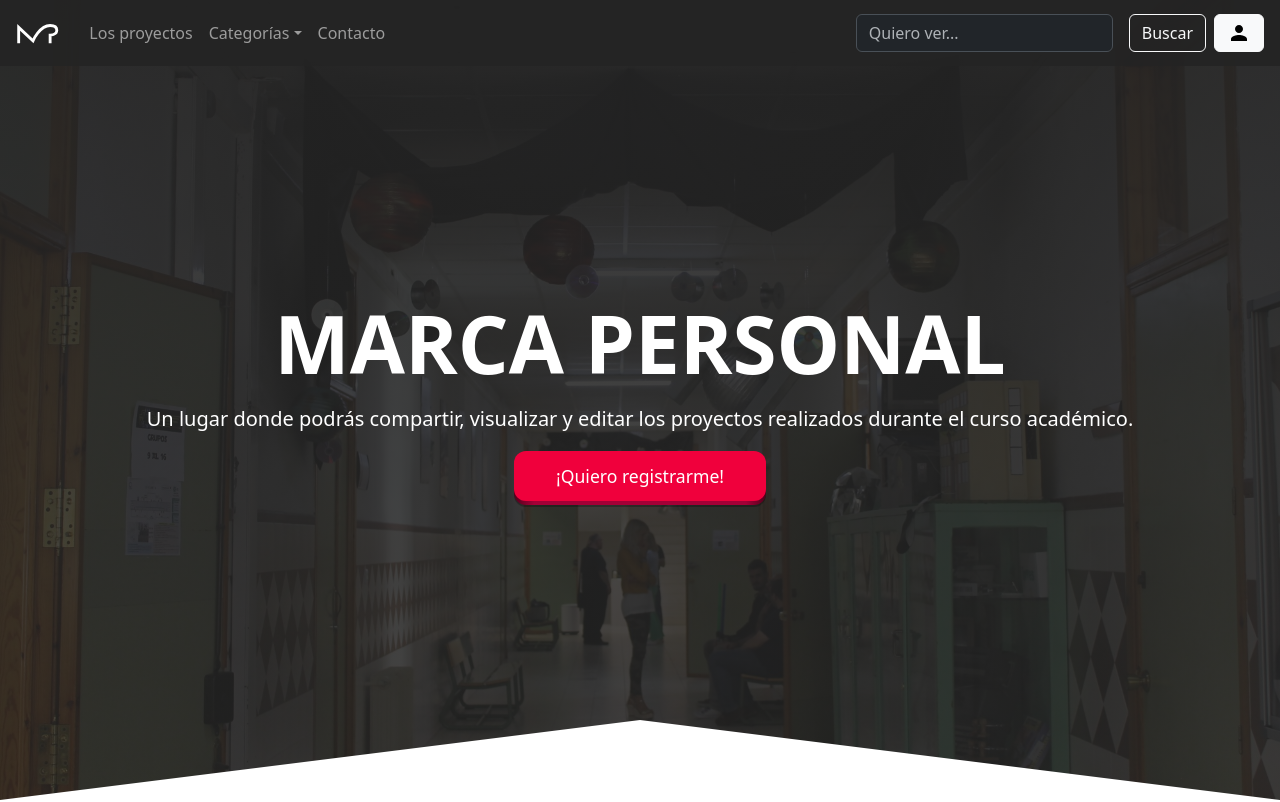
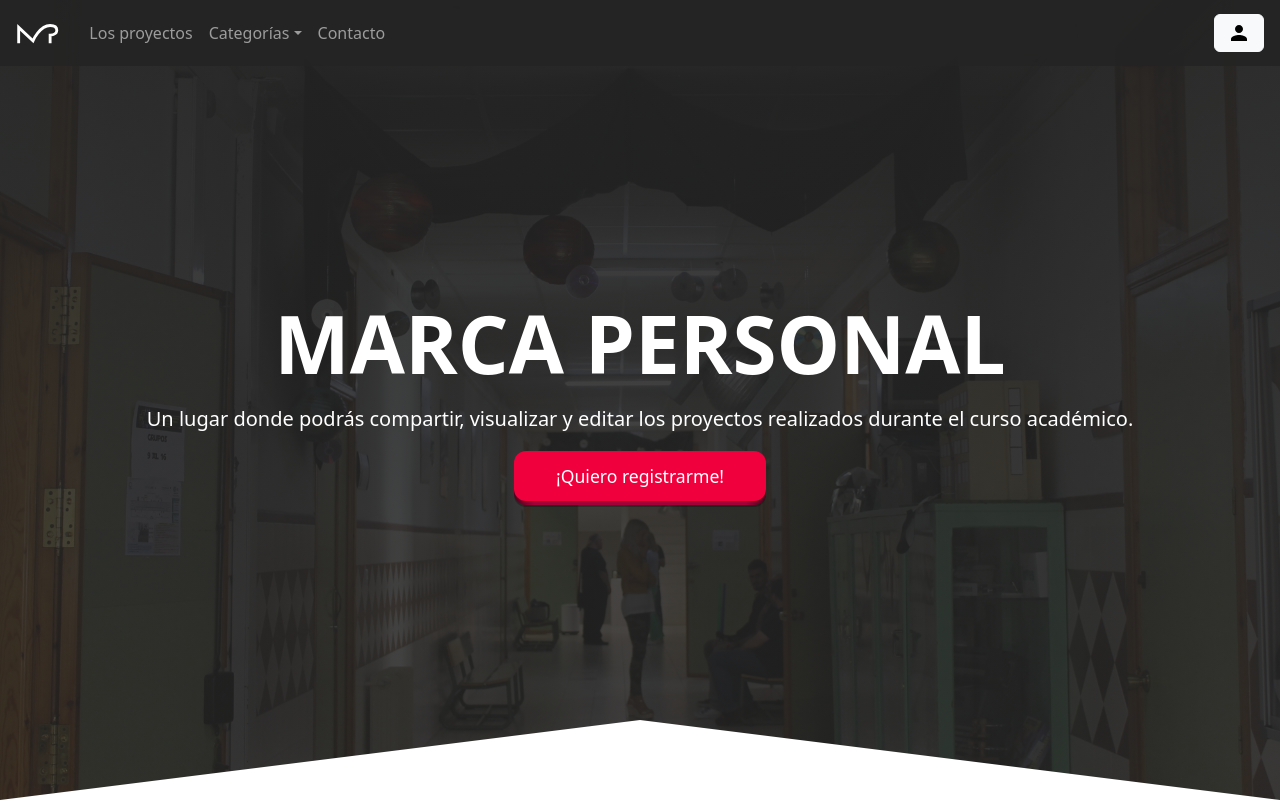
Before and after one commit to 2DAW-CarlosIII/marcaPersonalFront, a React (Vite) app: page / in a window 1280 px wide. Shown: the top 802 px of the page. Built offline with nearby package versions, Linux system fonts and the light colour scheme; what ra-jsonapi-client would draw is missing.

Commit message:
Update Navbar.jsx

```diff
--- a/src/Front/components/common/Navbar.jsx
+++ b/src/Front/components/common/Navbar.jsx
@@ -38,13 +38,6 @@ function NavbarComponent() {
             <Nav.Link href="#footer">Contacto</Nav.Link>
           </Nav>
           <Form className="d-flex me-1 gap-2">
-            <Form.Control
-              type="search"
-              placeholder="Quiero ver..."
-              className="me-2"
-              aria-label="Search"
-            />
-            <Button variant="outline-light">Buscar</Button>
             <Button variant="light" className='d-flex gap-1'>
               <PersonIcon></PersonIcon>
             </Button>
```
